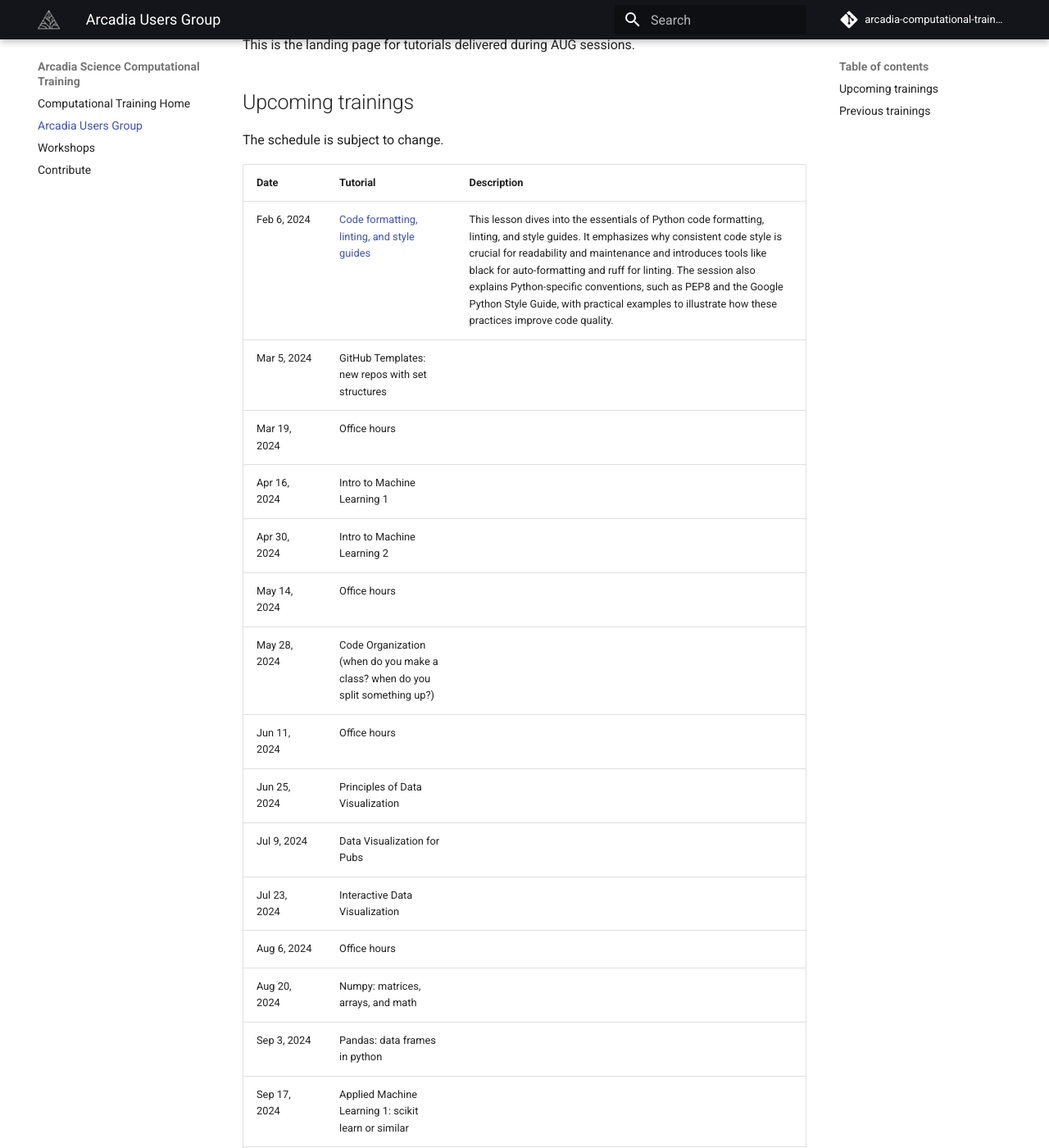
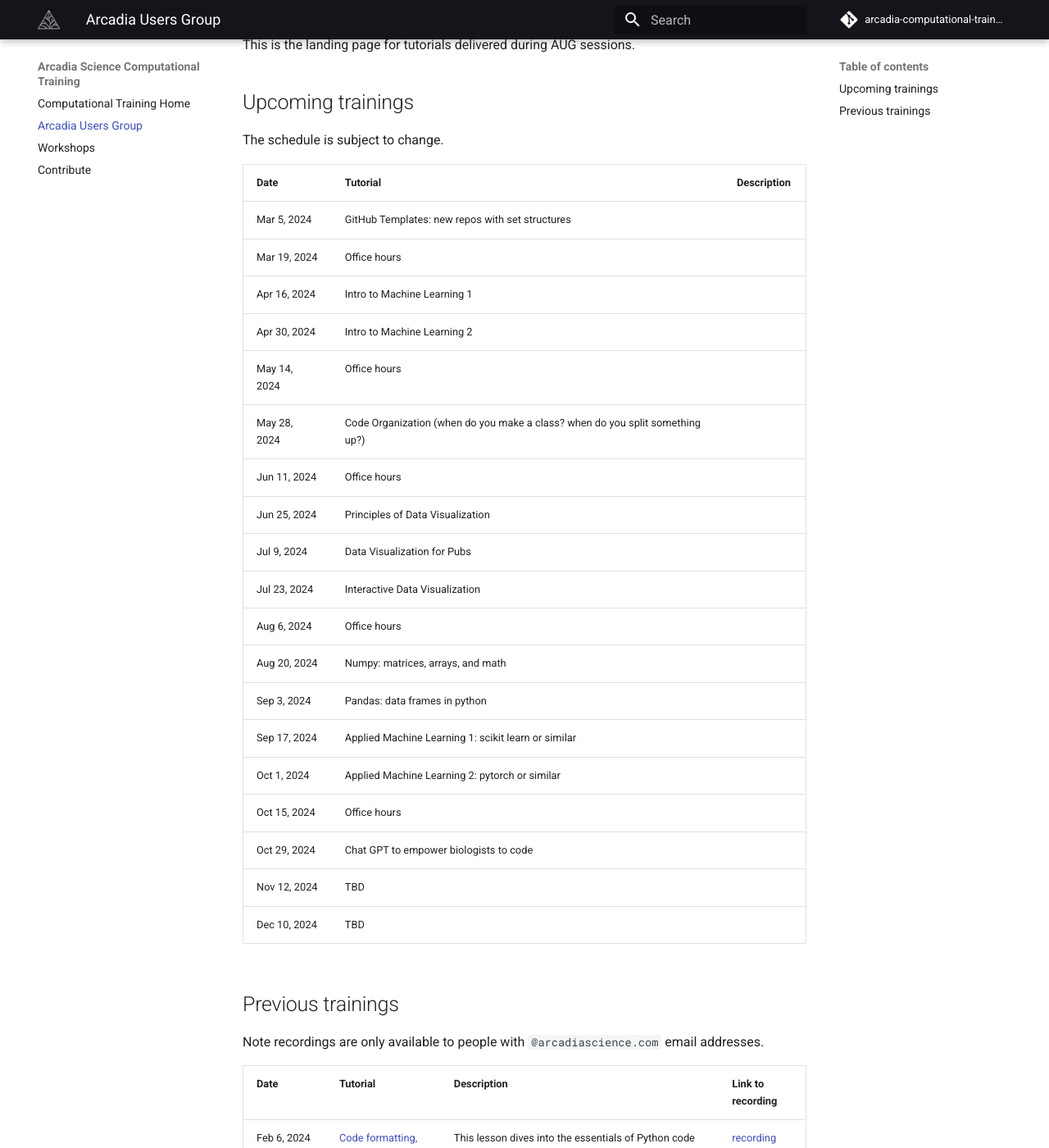
Before and after one commit to Arcadia-Science/arcadia-computational-training, an MkDocs documentation site: the page built from docs/arcadia-users-group/overview.md, in a window 1280 px wide and 1400 px high, scrolled down 477 px. Shown: the whole window at 82% size. Built offline with MkDocs 1.6.1 and Material for MkDocs 9.7.7, drawn with Linux system fonts in a browser that asks for light colours; comment, search, counter and statistics services are not loaded; some of the changed text lies outside the part shown.

```diff
--- a/docs/arcadia-users-group/overview.md
+++ b/docs/arcadia-users-group/overview.md
@@ -20,7 +20,6 @@
 
 | Date         | Tutorial            | Description   |
 | ------------ | ------------------- | ------------- |
-| Feb 6, 2024  | [Code formatting, linting, and style guides](20240206-intro-to-formatting-and-linting/lesson.md) | This lesson dives into the essentials of Python code formatting, linting, and style guides. It emphasizes why consistent code style is crucial for readability and maintenance and introduces tools like black for auto-formatting and ruff for linting. The session also explains Python-specific conventions, such as PEP8 and the Google Python Style Guide, with practical examples to illustrate how these practices improve code quality.|
 | Mar 5, 2024  | GitHub Templates: new repos with set structures | |
 | Mar 19, 2024 | Office hours | |
 | Apr 16, 2024 | Intro to Machine Learning 1 | |
@@ -47,6 +46,7 @@
 
 | Date          | Tutorial                                                                                                                                                                   | Description                                                                                                                                                                                                                                                                                                                                                                                                                                          | Link to recording                                                                                 |
 | ------------- | -------------------------------------------------------------------------------------------------------------------------------------------------------------------------- | ---------------------------------------------------------------------------------------------------------------------------------------------------------------------------------------------------------------------------------------------------------------------------------------------------------------------------------------------------------------------------------------------------------------------------------------------------- | ------------------------------------------------------------------------------------------------- |
+| Feb 6, 2024  | [Code formatting, linting, and style guides](20240206-intro-to-formatting-and-linting/lesson.md) | This lesson dives into the essentials of Python code formatting, linting, and style guides. It emphasizes why consistent code style is crucial for readability and maintenance and introduces tools like black for auto-formatting and ruff for linting. The session also explains Python-specific conventions, such as PEP8 and the Google Python Style Guide, with practical examples to illustrate how these practices improve code quality.| [recording](https://youtu.be/Nzze0OopizE) |
 | Nov 28, 2023 | [Building test data sets](20231128-testing-datasets/lesson.md)  | Tests should run quickly, ensure that code produces the correct output, and ensure that the output makes sense. Designing test data sets that fulfill all of these criteria is an art. This lesson will cover some guiding principles and strategies for making new test data sets. | [recording](https://youtu.be/WcCoU1zXCyo) |
 | Nov 14, 2023 | [Testing concepts & terminology](20231104-testing-concepts/lesson.md) | Unit tests & assertions & continuous integration, oh my! This introduction to testing will cover the concepts and goals of unit testing and provide a hands-on primer for writing & running tests. | [recording 1](https://youtu.be/Ioq_1wWb0K0) [recording 2](https://youtu.be/kWAIV2lZZDk) |
 | Oct 31, 2023 | [Intro to R & tidyverse](20231031-intro-to-r/lesson.md) | This lesson will provide a quick introduction to R and its objects and then cover how to manipulate, analyze, and export data using tidyverse packages. This lesson is derived from the [Data Carpentry Data Analysis and Visualisation in R for Ecologists](https://datacarpentry.org/R-ecology-lesson/03-dplyr.html) lessons.| [recording](https://youtu.be/LAYI1JFx5NI) |
```
